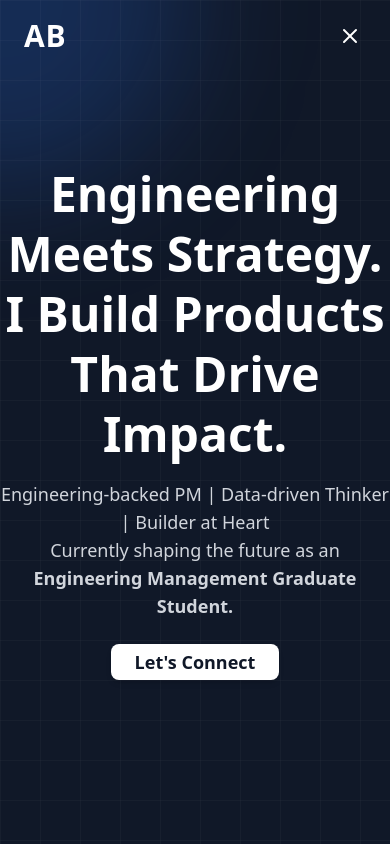
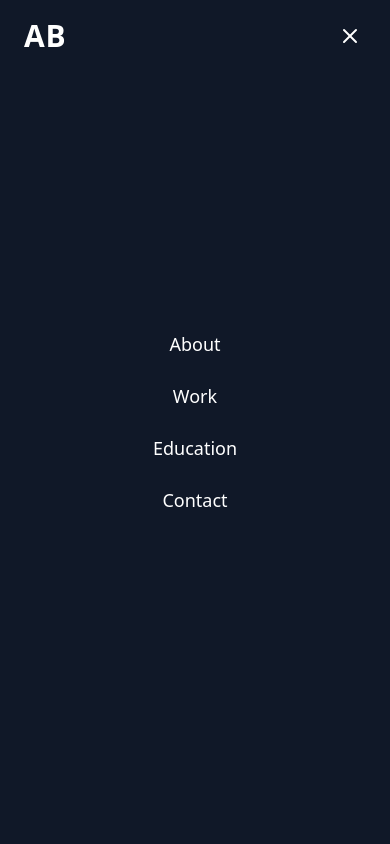
Before and after one commit to vishalcoderathore/wify-portfolio, a Next.js app: page / in a window 390 px wide. Both pictures are taken after a click on the button 350 px from the left and 36 px from the top of the page. Shown: the top 844 px of the page. Built offline with nearby package versions, Linux system fonts and the light colour scheme.

Commit message:
bugFix: Nav menu was hidden on mobile screens

```diff
--- a/src/components/hero.tsx
+++ b/src/components/hero.tsx
@@ -4,6 +4,7 @@ import { motion, useMotionValue, useSpring } from 'framer-motion';
 import { Button } from '@/components/ui/button';
 import Navbar from '@/components/navbar';
 import Link from 'next/link';
+import React from 'react';
 
 export default function Hero() {
   // Track mouse movement
--- a/src/components/navbar.tsx
+++ b/src/components/navbar.tsx
@@ -10,6 +10,7 @@ export default function Navbar() {
   const [isOpen, setIsOpen] = useState(false);
 
   return (
+    <>
       <motion.nav
         initial={{ y: -100, opacity: 0 }}
         animate={{ y: 0, opacity: 1 }}
@@ -29,7 +30,7 @@ export default function Navbar() {
             <NavLink href="/contact">Contact</NavLink>
           </div>
 
-        {/* Mobile Menu Button with Smooth Icon Transition */}
+          {/* Mobile Menu Button */}
           <button className="md:hidden relative w-8 h-8 z-50" onClick={() => setIsOpen(!isOpen)}>
             <AnimatePresence mode="wait">
               {isOpen ? (
@@ -57,6 +58,35 @@ export default function Navbar() {
           </button>
         </div>
       </motion.nav>
+
+      {/* Mobile Menu (Moved outside navbar for proper rendering) */}
+      <AnimatePresence>
+        {isOpen && (
+          <motion.div
+            key="mobile-menu"
+            initial={{ y: '-100%', opacity: 0 }}
+            animate={{ y: '0%', opacity: 1 }}
+            exit={{ y: '-100%', opacity: 0 }}
+            transition={{ duration: 0.4, ease: 'easeInOut' }}
+            className="absolute top-0 left-0 w-full h-screen bg-gray-900 bg-opacity-95 flex flex-col items-center justify-center z-40">
+            <div className="flex flex-col space-y-6 text-center text-xl text-white">
+              <NavLink href="/about" onClick={() => setIsOpen(false)}>
+                About
+              </NavLink>
+              <NavLink href="/work" onClick={() => setIsOpen(false)}>
+                Work
+              </NavLink>
+              <NavLink href="/education" onClick={() => setIsOpen(false)}>
+                Education
+              </NavLink>
+              <NavLink href="/contact" onClick={() => setIsOpen(false)}>
+                Contact
+              </NavLink>
+            </div>
+          </motion.div>
+        )}
+      </AnimatePresence>
+    </>
   );
 }
 
```
Lines whose indentation alone changed are shown as unchanged.
